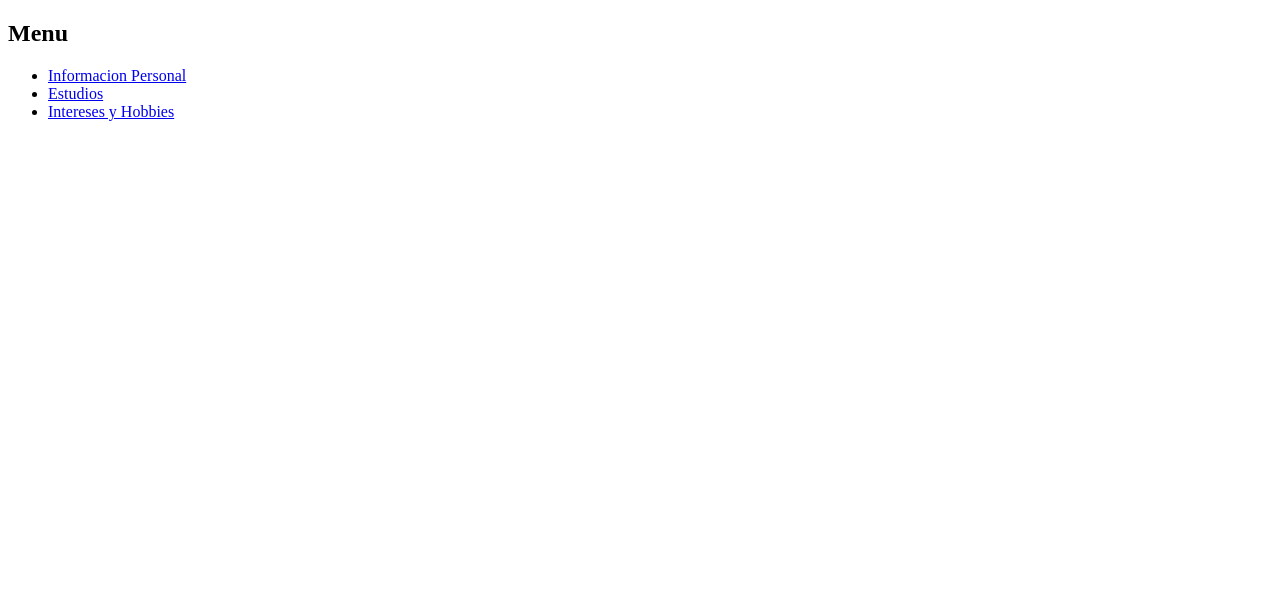
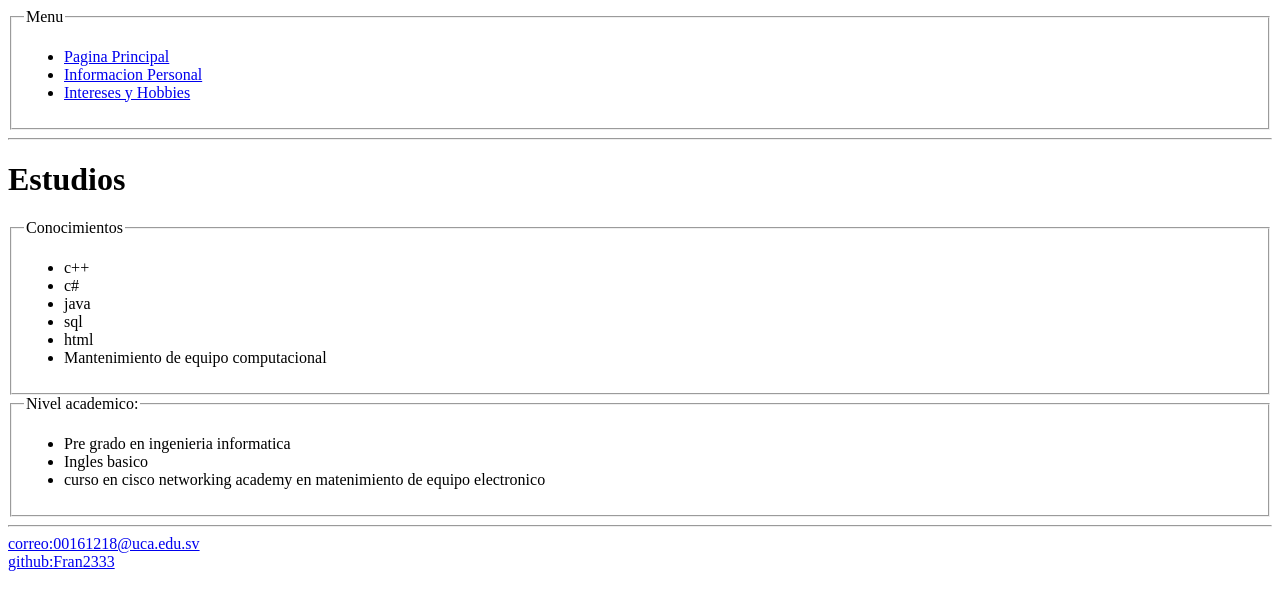
Before and after one commit to Fran2333/Portafolio_PW0219_00161218, a plain HTML site: page Tarea 1/Estudios.html in a window 1280 px wide. Drawn offline with Linux system fonts and the light colour scheme.

Commit message:
estudios y pagina principal actualizados

```diff
--- a/Tarea 1/Estudios.html
+++ b/Tarea 1/Estudios.html
@@ -4,21 +4,57 @@
     <meta charset="UTF-8">
     <meta name="viewport" content="width=device-width, initial-scale=1.0">
     <meta http-equiv="X-UA-Compatible" content="ie=edge">
-    <title>Document</title>
+    <title>Estudios</title>
 </head>
 <body>
     <header>
         <div>
             <nav>
+                <fieldset>
+                  <legend>Menu</legend>
+                        <ul>
+                            <li><a href="PaginaPrincipal.html">Pagina Principal</a></li>
+                            <li><a href="InformacionPersonal.html">Informacion Personal</a></li>
+                            <li><a href="InteresesyHobbies.html">Intereses y Hobbies</a></li>
+                        </ul>
+                </fieldset>
+            </nav>
+        <hr>
+            <h1>Estudios</h1>
+        </div>
+    </header>
+ <div>
+    <main>
+        <fieldset>
+         <legend>Conocimientos</legend>
+          <ul>
+            <li>c++</li>
+            <li>c#</li>
+            <li>java</li>
+            <li>sql</li>
+            <li>html</li>
+            <li>Mantenimiento de equipo computacional</li>
+         </ul>
+        </fieldset>
+        <fieldset>
+          <legend>Nivel academico:</legend>
+            <ul>
+               <li>Pre grado en ingenieria informatica</li>
+               <li>Ingles basico</li>
+               <li>curso en cisco networking academy en matenimiento de equipo electronico</li>
+            </ul>
+        </fieldset>
+   </main>
+    <hr>
+ </div>
+    <footer>
+        <div>
 
-                <h2>Menu</h2>
-                <ul>
-                        <li><a href="InformacionPersonal.html">Informacion Personal</a></li>
-                        <li><a href="Estudios.html">Estudios</a></li>
-                        <li><a href="InteresesyHobbies.html">Intereses y Hobbies</a></li>
-                </ul>
-            </nav>
+                <a href="Mailto:00161218@uca.edu.sv">correo:00161218@uca.edu.sv</a>
+                 <br>
+                <a href="https://github.com/Fran2333/Portafolio_PW0219_00161218.git">github:Fran2333</a>
+
         </div>
-</header>
+    </footer>
 </body>
 </html>
```
Also changed, not shown: Tarea 1/PaginaPrincipal.html (+13 -1 lines).
